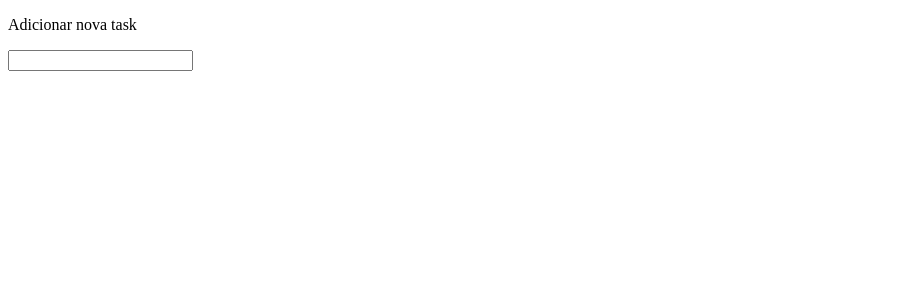
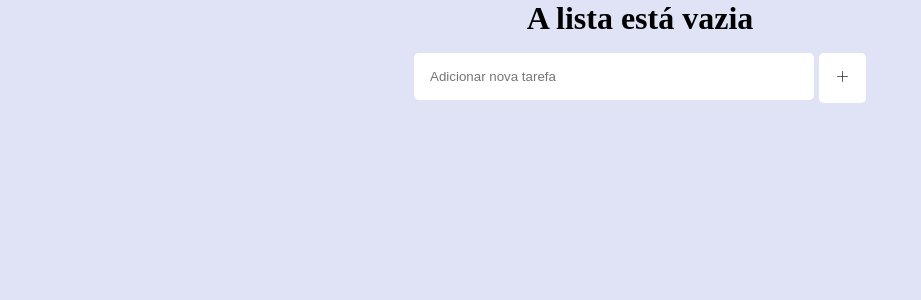
Before and after one commit to Dorishow/portfolio-FrontEnd-angular, an Angular app: page /to-do-list in a window 1280 px wide. Shown: the top 300 px of the page, without its empty margins (0-921 px from the left). Built offline with nearby package versions, Linux system fonts and the light colour scheme.

Commit message:
Versão 0 (zero) da estilização da todo-list

```diff
--- a/src/app/to-do-list/task-list/task-list.component.css
+++ b/src/app/to-do-list/task-list/task-list.component.css
@@ -0,0 +1,59 @@
+.container{
+  background-color: #E0E3F5;
+  height: 100%;
+  min-height: 100vh;
+  width: 100vw;
+}
+
+.taskContainer{
+  display: grid;
+  color: #242423;
+  margin: auto;
+  width: 25vw;
+  padding: 2rem;
+  border-radius: 1rem;
+  background-color: #E9EBF8;
+}
+
+.formAddTask{
+  display: flex;
+  place-content: center;
+  text-align: center;
+  gap: 5px;
+}
+.formAddTask label{
+  padding-top: 1rem;
+  padding-bottom: 1rem;
+  width: 400px;
+}
+.formAddTask input{
+  border: none;
+  border-radius: .3rem;
+  padding: 1rem;
+  width: 100%;
+  outline: none;
+}
+.formAddTask .submitContainer{
+  padding-top: 1rem;
+  padding-bottom: 1rem;
+
+}
+.formAddTask .submitContainer .submitTask{
+  border: none;
+  border-radius: .3rem;
+  padding: 1rem;
+  width: 100%;
+  outline: none;
+  background-color: white;
+}
+
+.emptyListMessage{
+  text-align: center;
+  font-weight: bolder;
+  font-size: 2rem;
+}
+
+.icon-add{
+  width: 15px;
+  margin: auto;
+}
--- a/src/app/to-do-list/task-list/task-list.component.html
+++ b/src/app/to-do-list/task-list/task-list.component.html
@@ -1,10 +1,23 @@
-<form #formTask (submit)="adicionarTask($event)">
-  <label>
-    <p> Adicionar nova task </p>
-    <input type="text" name="novaTask" id="">
-  </label>
-</form>
+<div class="container">
 
-<section>
-  <app-task *ngFor="let task of tasksFiltradas" (changeStatusTask)="changeStatusTask($event)" (excluirTask)="removerTask($event)" [task]="task"></app-task>
-</section>
+  <h2 *ngIf="tasksFiltradas.length != 0" class="emptyListMessage">Lista de tarefas</h2>
+  <section [class.taskContainer]="tasksFiltradas.length != 0">
+
+    <app-task *ngFor="let task of tasksFiltradas" (changeStatusTask)="changeStatusTask($event)" (excluirTask)="removerTask($event)" [task]="task"></app-task>
+    <h2 *ngIf="tasksFiltradas.length == 0" class="emptyListMessage">A lista está vazia</h2>
+  </section>
+
+  <form class="formAddTask" #formTask (submit)="adicionarTask($event)">
+    <label>
+      <input placeholder="Adicionar nova tarefa" type="text" name="novaTask" id="">
+    </label>
+    <div class="submitContainer">
+      <button class="submitTask">
+        <svg xmlns="http://www.w3.org/2000/svg" class="icon-add" fill="none" viewBox="0 0 24 24" stroke="currentColor">
+          <path stroke-linecap="round" stroke-linejoin="round" stroke-width="1" d="M12 4v16m8-8H4" />
+        </svg>
+      </button>
+    </div>
+  </form>
+
+</div>
--- a/src/app/to-do-list/task-list/task-list.component.ts
+++ b/src/app/to-do-list/task-list/task-list.component.ts
@@ -26,9 +26,11 @@ export class TaskListComponent implements OnInit {
 
   adicionarTask(event: any){
     event?.preventDefault()
-    this.todasTasks = this.taskListService.addTask(event)
-    this.formTask.nativeElement.reset()
-    this.atualizarTasksFiltradas()
+    if(event.target[0].value != ''){
+      this.todasTasks = this.taskListService.addTask(event)
+      this.formTask.nativeElement.reset()
+      this.atualizarTasksFiltradas()
+    }
   }
 
   removerTask(event: any){
--- a/src/app/to-do-list/task/task.component.css
+++ b/src/app/to-do-list/task/task.component.css
@@ -2,3 +2,84 @@
   width: 25px;
   margin: auto;
 }
+
+.deleteButton{
+  border: none;
+  cursor: pointer;
+  padding: 5px;
+  width: 50px;
+  height: 50px;
+  display: grid;
+  place-content: center;
+  border-radius: .2rem;
+  background-color: white;
+}
+
+.deleteButton:hover{
+  background-color: #ccc;
+  color: red;
+}
+
+.label{
+  display: flex;
+  flex-flow: row;
+  justify-content: space-between;
+  align-items: center;
+  position: relative;
+  padding-left: 35px;
+  margin-bottom: 12px;
+  cursor: pointer;
+  font-size: 22px;
+  -webkit-user-select: none;
+  -moz-user-select: none;
+  -ms-user-select: none;
+  user-select: none;
+}
+
+input[type="checkbox"] {
+  position: absolute;
+  opacity: 0;
+  cursor: pointer;
+  height: 0;
+  width: 0;
+}
+
+.checkmark {
+  position: absolute;
+  justify-self: end;
+  left: 0;
+  height: 25px;
+  width: 25px;
+  background-color: white;
+  border-radius: .1rem;
+}
+
+.label:hover input[type="checkbox"] ~ .checkmark {
+  background-color: #ccc;
+}
+
+.label input[type="checkbox"]:checked ~ .checkmark {
+  background-color: #38E4AE;
+}
+
+.checkmark:after {
+  content: "";
+  position: absolute;
+  display: none;
+}
+
+input[type="checkbox"]:checked ~ .checkmark:after {
+  display: block;
+}
+
+.checkmark:after {
+  left: 9px;
+  top: 5px;
+  width: 5px;
+  height: 10px;
+  border: solid #242423;
+  border-width: 0 3px 3px 0;
+  -webkit-transform: rotate(45deg);
+  -ms-transform: rotate(45deg);
+  transform: rotate(45deg);
+}
--- a/src/app/to-do-list/task/task.component.html
+++ b/src/app/to-do-list/task/task.component.html
@@ -1,9 +1,8 @@
 <article>
-  <label [style.text-decoration]="textDecoration">
-    <input #checkbox [checked]="task.status === 1" (change)="EmitChangeStatusTask()" type="checkbox" name="task">
-    {{task.nome}}
-  </label>
-  <button (click)="EmitExcluirTask()">
+  <label class="label" [style.text-decoration]="textDecoration">
+    <input required #checkbox [checked]="task.status === 1" (change)="EmitChangeStatusTask()" type="checkbox" name="task">
+    {{task.nome}} <span class="checkmark"></span>
+    <button class="deleteButton" (click)="EmitExcluirTask()">
       <svg class="icon-lixeira" xmlns="http://www.w3.org/2000/svg" fill="none" viewBox="0 0 24 24" stroke="currentColor">
         <path
           d="M19 7l-.867 12.142A2 2 0 0116.138 21H7.862a2 2 0 01-1.995-1.858L5 7m5 4v6m4-6v6m1-10V4a1 1 0 00-1-1h-4a1 1 0 00-1 1v3M4 7h16"
@@ -13,4 +12,5 @@
         />
       </svg>
     </button>
+  </label>
 </article>
--- a/src/styles.css
+++ b/src/styles.css
@@ -1 +1,5 @@
-/* You can add global styles to this file, and also import other style files */
+*{
+  margin: 0;
+  padding: 0;
+  box-sizing: border-box;
+}
```
Lines whose indentation alone changed are shown as unchanged.
